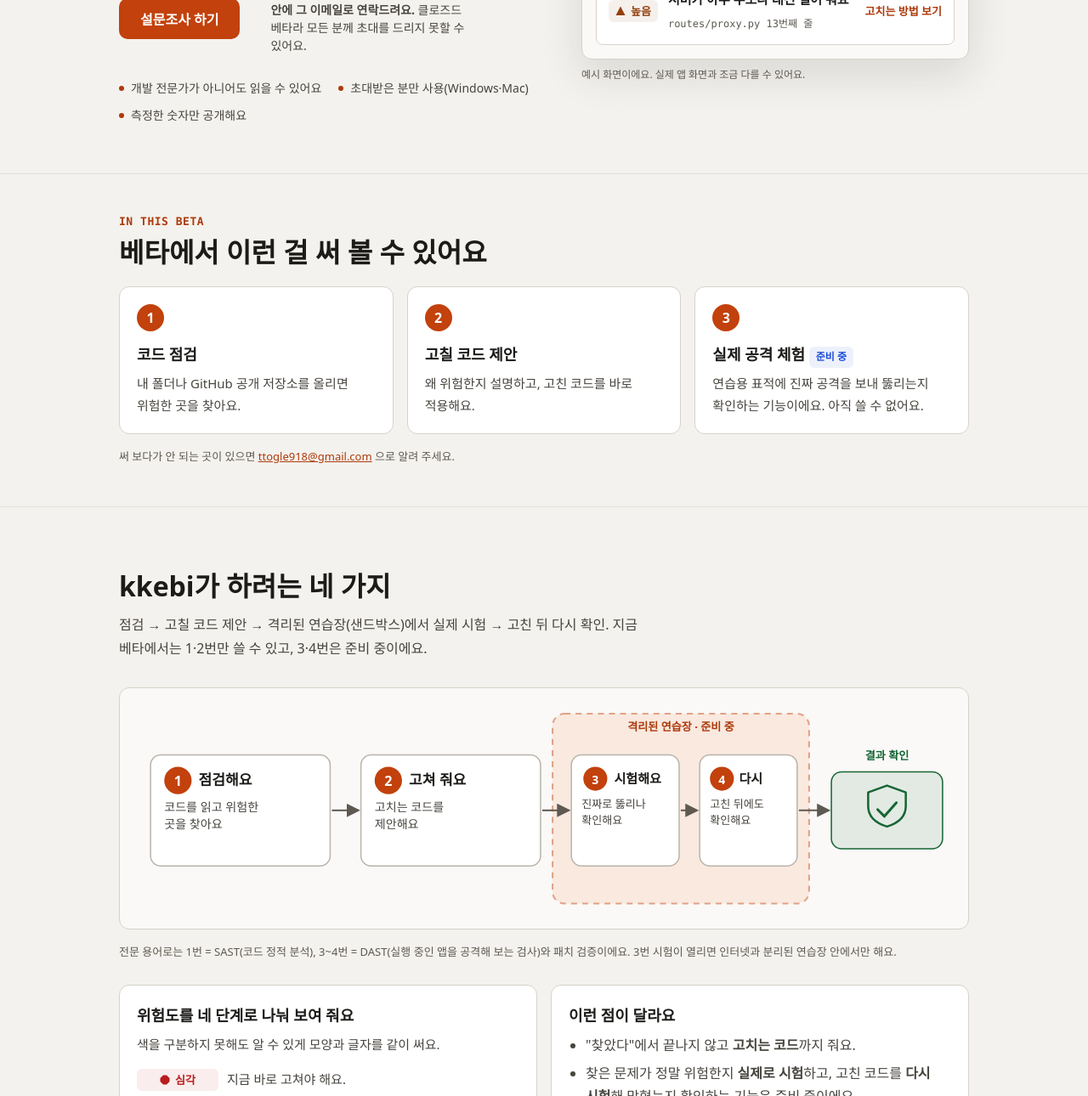
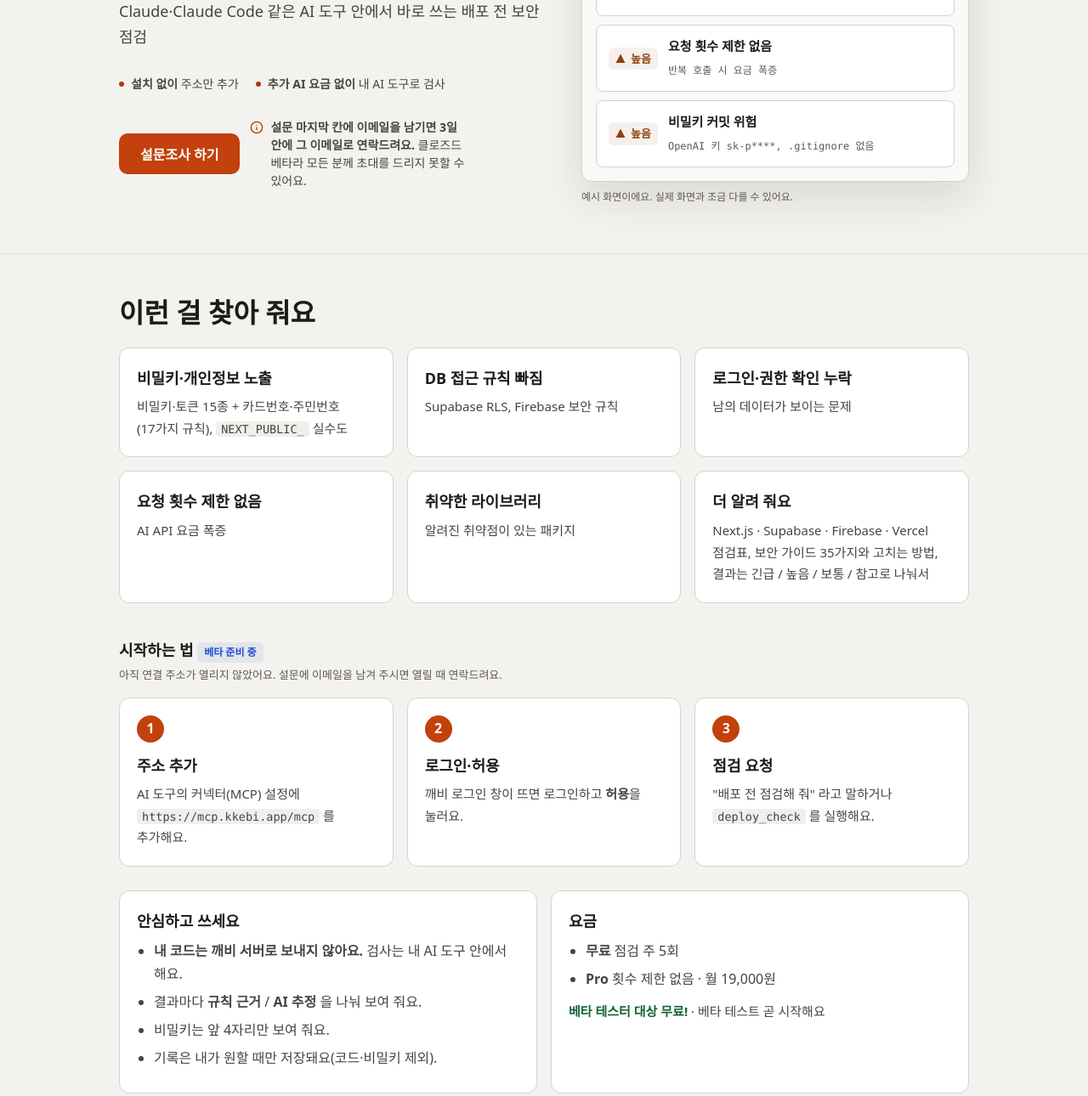
Before and after one commit to ttogle918/kkebi, a plain HTML site: page site/index.html in a window 1280 px wide. Shown: the part 428-1718 px from the top of the page at 85% size. Drawn offline with Linux system fonts and the light colour scheme.

Commit message:
feat(landing): 첫 화면을 원격 MCP 엽서 내용으로 — 베타 준비 중·설문 유지
엽서 QR 이 kkebi.app 으로 오는데 첫 화면이 설치형 소개라 엽서와 말이 달랐다.
- 히어로: "배포 버튼 누르기 전에, 깨비한테 한 번 물어보세요", 설치 없이·추가 AI
  요금 없이, 결과 예시를 엽서 목록(긴급 2·높음 3)으로
- 이런 걸 찾아 줘요 5 + 더 알려 줘요, 시작하는 법 3단계("베타 준비 중" 표시 —
  mcp.kkebi.app 은 아직 열리지 않음), 안심하고 쓰세요, 요금(무료 주 5회 /
  Pro 월 19,000원 · 베타 무료), 면책 문구
- 설문 버튼·문구는 그대로, 아래 기존 섹션은 손대지 않음

Co-Authored-By: Claude Opus 5.5 <noreply@anthropic.com>
Claude-Session: https://claude.ai/code/session_01HqqhcfSSTHBdXM5vbAdxYd

```diff
--- a/site/index.html
+++ b/site/index.html
@@ -3,8 +3,8 @@
 <head>
 <meta charset="utf-8">
 <meta name="viewport" content="width=device-width, initial-scale=1">
-<title>kkebi — 내 코드의 보안 취약점 찾기</title>
-<meta name="description" content="내 코드의 보안 취약점을 찾고 고칠 코드를 제안해요. 실제로 뚫리는지 시험하고 고친 뒤 다시 확인하는 기능은 준비 중이에요. 설문 마지막 칸에 이메일을 남기면 3일 안에 연락드려요. 초대받은 분만 쓰는 클로즈드 베타예요.">
+<title>kkebi — 배포 버튼 누르기 전에, 깨비한테 한 번 물어보세요</title>
+<meta name="description" content="Claude·Claude Code 같은 AI 도구 안에서 바로 쓰는 배포 전 보안 점검. 설치 없이 주소만 추가하고, 추가 AI 요금 없이 내 AI 도구로 검사해요. 지금은 베타 준비 중이라 설문을 받고 있어요.">
 <meta name="color-scheme" content="light dark">
 <script>
 /* 첫 그림 전에 화면 모드를 정해 깜빡임을 막는다. 저장소를 못 쓰는 브라우저면 기본(밝게). */
@@ -218,42 +218,75 @@ footer .wrap{display:flex;flex-wrap:wrap;gap:12px 32px;justify-content:space-bet
   <div class="wrap hero-grid">
     <div>
       <span class="badge">클로즈드 베타 준비 중 · 지금은 설문 단계예요</span>
-      <h1>내 코드의 보안 취약점,<br>AI가 찾아서 고쳐요</h1>
-      <p class="lead">위험한 곳을 쉬운 말로 알려 주고 고칠 코드를 제안해요.<br>고친 코드는 바로 적용할 수 있어요.</p>
+      <p class="eyebrow" style="margin:18px 0 0">바이브코더를 위한, 쉬운 말 보안 점검</p>
+      <h1 style="margin-top:8px">배포 버튼 누르기 전에,<br><span style="color:var(--brand)">깨비</span>한테<br>한 번 물어보세요</h1>
+      <p class="lead">Claude·Claude Code 같은 AI 도구 안에서 바로 쓰는 배포 전 보안 점검</p>
+      <ul class="facts" style="margin:0 0 28px">
+        <li><span><b>설치 없이</b> 주소만 추가</span></li>
+        <li><span><b>추가 AI 요금 없이</b> 내 AI 도구로 검사</span></li>
+      </ul>
       <div class="cta">
         <a class="btn primary" href="https://docs.google.com/forms/d/e/1FAIpQLSeEf9apQFWARNgekljx84l4uztdnW0Mb-DS9ZbDItXxJpqBDQ/viewform" target="_blank" rel="noopener">설문조사 하기</a>
         <p class="cta-note"><svg width="16" height="16" viewBox="0 0 24 24" fill="none" stroke="currentColor" stroke-width="2" stroke-linecap="round" aria-hidden="true"><circle cx="12" cy="12" r="10"/><path d="M12 16v-4M12 8h.01"/></svg><span><b>설문 마지막 칸에 이메일을 남기면 3일 안에 그 이메일로 연락드려요.</b> 클로즈드 베타라 모든 분께 초대를 드리지 못할 수 있어요.</span></p>
       </div>
-      <ul class="facts">
-        <li>개발 전문가가 아니어도 읽을 수 있어요</li>
-        <li>초대받은 분만 사용(Windows·Mac)</li>
-        <li>측정한 숫자만 공개해요</li>
-      </ul>
     </div>
     <div>
-      <div class="mock" role="img" aria-label="결과 목록 예시 화면. 서버가 아무 주소나 대신 열어 주는 문제는 높음, 사용자 이름 검색이 데이터베이스를 조작할 수 있는 문제는 심각으로 표시된다.">
-      <div class="bar" aria-hidden="true"><span class="dot"></span><span class="dot"></span><span class="dot"></span><span style="margin-left:8px">위험한 곳 2개 · 위에서부터 차례로 고치면 돼요</span></div>
+      <div class="mock" role="img" aria-label="점검 결과 예시 화면. 비밀키 노출 위험과 데이터베이스 접근 제한 꺼짐은 긴급, 로그인 확인 누락·요청 횟수 제한 없음·비밀키 커밋 위험은 높음으로 표시된다.">
+      <div class="bar" aria-hidden="true"><span class="dot"></span><span class="dot"></span><span class="dot"></span><span style="margin-left:8px">배포 전 점검 · 위에서부터 차례로 고치면 돼요</span></div>
       <div class="body" aria-hidden="true">
-        <div class="vrow"><span class="sev c"><svg width="12" height="12" viewBox="0 0 12 12"><polygon points="4,0.5 8,0.5 11.5,4 11.5,8 8,11.5 4,11.5 0.5,8 0.5,4" fill="currentColor"/></svg>심각</span><div><b>검색창으로 데이터베이스를 마음대로 조작할 수 있어요</b><small>routes/users.py 24번째 줄</small></div><span class="go">고치는 방법 보기</span></div>
-        <div class="vrow"><span class="sev h"><svg width="12" height="12" viewBox="0 0 12 12"><polygon points="6,0.5 11.5,11 0.5,11" fill="currentColor"/></svg>높음</span><div><b>서버가 아무 주소나 대신 열어 줘요</b><small>routes/proxy.py 13번째 줄</small></div><span class="go">고치는 방법 보기</span></div>
+        <div class="vrow"><span class="sev c"><svg width="12" height="12" viewBox="0 0 12 12"><polygon points="4,0.5 8,0.5 11.5,4 11.5,8 8,11.5 4,11.5 0.5,8 0.5,4" fill="currentColor"/></svg>긴급</span><div><b>비밀키 노출 위험</b><small>Supabase 관리자 키 eyJh****</small></div></div>
+        <div class="vrow"><span class="sev c"><svg width="12" height="12" viewBox="0 0 12 12"><polygon points="4,0.5 8,0.5 11.5,4 11.5,8 8,11.5 4,11.5 0.5,8 0.5,4" fill="currentColor"/></svg>긴급</span><div><b>데이터베이스 접근 제한 꺼짐</b><small>posts 테이블 RLS</small></div></div>
+        <div class="vrow"><span class="sev h"><svg width="12" height="12" viewBox="0 0 12 12"><polygon points="6,0.5 11.5,11 0.5,11" fill="currentColor"/></svg>높음</span><div><b>로그인 확인 누락</b><small>AI 채팅 API</small></div></div>
+        <div class="vrow"><span class="sev h"><svg width="12" height="12" viewBox="0 0 12 12"><polygon points="6,0.5 11.5,11 0.5,11" fill="currentColor"/></svg>높음</span><div><b>요청 횟수 제한 없음</b><small>반복 호출 시 요금 폭증</small></div></div>
+        <div class="vrow"><span class="sev h"><svg width="12" height="12" viewBox="0 0 12 12"><polygon points="6,0.5 11.5,11 0.5,11" fill="currentColor"/></svg>높음</span><div><b>비밀키 커밋 위험</b><small>OpenAI 키 sk-p****, .gitignore 없음</small></div></div>
       </div>
     </div>
-    <p class="mockcap">예시 화면이에요. 실제 앱 화면과 조금 다를 수 있어요.</p>
+    <p class="mockcap">예시 화면이에요. 실제 화면과 조금 다를 수 있어요.</p>
     </div>
   </div>
 </section>
 
-<!-- 1-1. 베타에서 되는 것 -->
+<!-- 1-1. 원격 MCP 엽서 내용 — 엽서 QR 이 이 페이지로 오므로 엽서와 같은 말로 맞춘다 -->
 <section id="join" style="padding:48px 0">
   <div class="wrap">
-    <p class="eyebrow">IN THIS BETA</p>
-    <h2>베타에서 이런 걸 써 볼 수 있어요</h2>
-    <ol class="steps s3" style="margin-top:20px">
-      <li><h3>코드 점검</h3><p>내 폴더나 GitHub 공개 저장소를 올리면 위험한 곳을 찾아요.</p></li>
-      <li><h3>고칠 코드 제안</h3><p>왜 위험한지 설명하고, 고친 코드를 바로 적용해요.</p></li>
-      <li><h3>실제 공격 체험 <span class="measuring">준비 중</span></h3><p>연습용 표적에 진짜 공격을 보내 뚫리는지 확인하는 기능이에요. 아직 쓸 수 없어요.</p></li>
+    <h2>이런 걸 찾아 줘요</h2>
+    <div class="grid g3" style="margin-top:20px">
+      <div class="card"><h3>비밀키·개인정보 노출</h3><p>비밀키·토큰 15종 + 카드번호·주민번호(17가지 규칙), <code>NEXT_PUBLIC_</code> 실수도</p></div>
+      <div class="card"><h3>DB 접근 규칙 빠짐</h3><p>Supabase RLS, Firebase 보안 규칙</p></div>
+      <div class="card"><h3>로그인·권한 확인 누락</h3><p>남의 데이터가 보이는 문제</p></div>
+      <div class="card"><h3>요청 횟수 제한 없음</h3><p>AI API 요금 폭증</p></div>
+      <div class="card"><h3>취약한 라이브러리</h3><p>알려진 취약점이 있는 패키지</p></div>
+      <div class="card"><h3>더 알려 줘요</h3><p>Next.js · Supabase · Firebase · Vercel 점검표, 보안 가이드 35가지와 고치는 방법, 결과는 긴급 / 높음 / 보통 / 참고로 나눠서</p></div>
+    </div>
+
+    <h3 style="margin:40px 0 4px">시작하는 법 <span class="measuring">베타 준비 중</span></h3>
+    <p class="small" style="margin:0 0 16px">아직 연결 주소가 열리지 않았어요. 설문에 이메일을 남겨 주시면 열릴 때 연락드려요.</p>
+    <ol class="steps s3">
+      <li><h3>주소 추가</h3><p>AI 도구의 커넥터(MCP) 설정에 <code>https://mcp.kkebi.app/mcp</code> 를 추가해요.</p></li>
+      <li><h3>로그인·허용</h3><p>깨비 로그인 창이 뜨면 로그인하고 <b>허용</b>을 눌러요.</p></li>
+      <li><h3>점검 요청</h3><p>"배포 전 점검해 줘" 라고 말하거나 <code>deploy_check</code> 를 실행해요.</p></li>
     </ol>
-    <p class="small" style="margin:16px 0 0">써 보다가 안 되는 곳이 있으면 <a href="mailto:ttogle918@gmail.com">ttogle918@gmail.com</a> 으로 알려 주세요.</p>
+
+    <div class="grid g2" style="margin-top:28px">
+      <div class="card">
+        <h3>안심하고 쓰세요</h3>
+        <ul class="plain">
+          <li><b>내 코드는 깨비 서버로 보내지 않아요.</b> 검사는 내 AI 도구 안에서 해요.</li>
+          <li>결과마다 <b>규칙 근거</b> / <b>AI 추정</b> 을 나눠 보여 줘요.</li>
+          <li>비밀키는 앞 4자리만 보여 줘요.</li>
+          <li>기록은 내가 원할 때만 저장돼요(코드·비밀키 제외).</li>
+        </ul>
+      </div>
+      <div class="card">
+        <h3>요금</h3>
+        <ul class="plain">
+          <li><b>무료</b> 점검 주 5회</li>
+          <li><b>Pro</b> 횟수 제한 없음 · 월 19,000원</li>
+        </ul>
+        <p style="margin-top:12px"><b style="color:var(--low)">베타 테스터 대상 무료!</b> · 베타 테스트 곧 시작해요</p>
+      </div>
+    </div>
+    <p class="small" style="margin:16px 0 0">깨비는 배포 전 점검을 돕는 도구이며, 모든 보안 문제를 찾아낸다고 보장하지 않아요. AI 추정 항목은 직접 확인해 주세요.</p>
   </div>
 </section>
 
```
